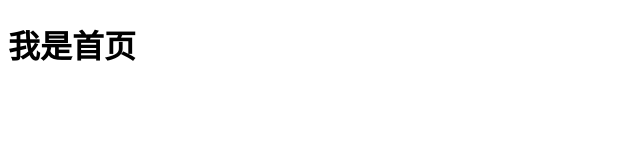
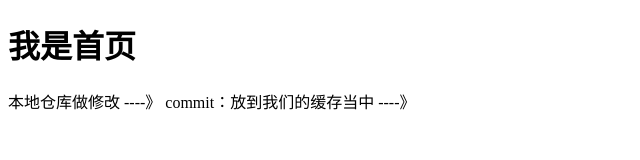
Before and after one commit to huajuan2/jiguowang, a plain HTML site: page index.html in a window 1280 px wide. Shown: the whole page, without its empty margins (0-640 px from the left). Drawn offline with Linux system fonts and the light colour scheme.

Commit message:
首页
初始化仓库

```diff
--- a/index.html
+++ b/index.html
@@ -6,5 +6,11 @@
 </head>
 <body>
 	<h1>我是首页</h1>
+	<span>
+		本地仓库做修改 ----》 commit：放到我们的缓存当中
+		----》
+
+
+	</span>
 </body>
 </html>
```
